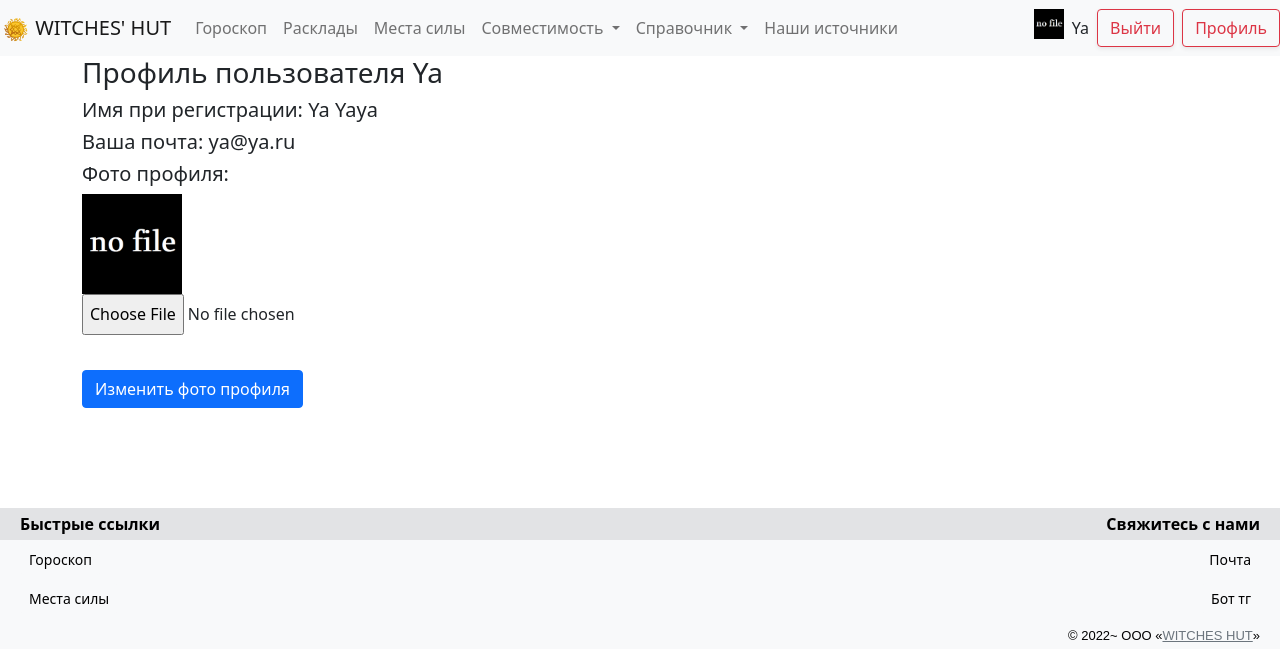
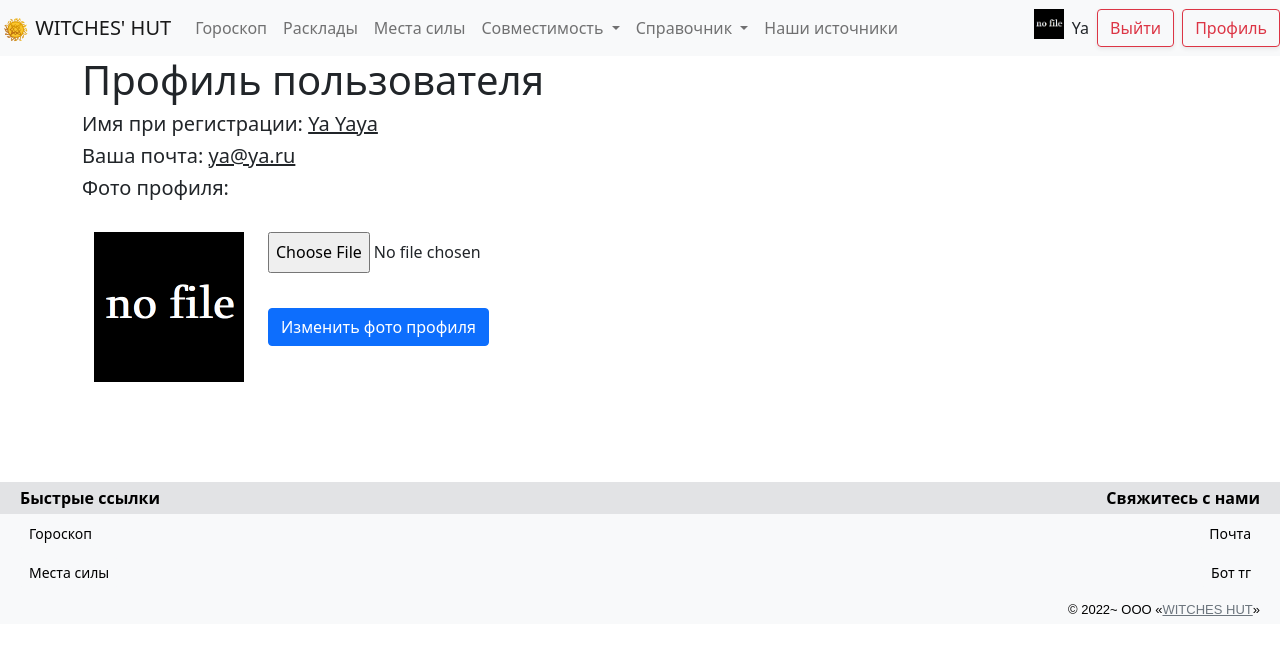
Before and after one commit to PinguinCake/witches-hut, a Flask app: page /profile in a window 1280 px wide. Shown: the top 649 px of the page. Run offline with Flask 2, Linux system fonts and the light colour scheme; a user stored in the database is signed in.

Commit message:
Update profile.html
design

```diff
--- a/templates/profile.html
+++ b/templates/profile.html
@@ -6,18 +6,25 @@
     <title>{{ title }}</title>
 </head>
 <body>
-    <h3>Профиль пользователя {{current_user.name}}</h3>
-    <h5>Имя при регистрации: {{ current_user.name }} {{ current_user.surname}}</h5>
-    <h5>Ваша почта: {{ current_user.email }}</h5>
+    <h4 class="display-6">Профиль пользователя</h4>
+    <h5>Имя при регистрации: <u>{{ current_user.name }} {{ current_user.surname}}</u></h5>
+    <h5>Ваша почта: <u>{{ current_user.email }}</u></h5>
     <h5>Фото профиля:</h5>
-    <img src="{{url_for('static', filename=photo)}}" width="100" height="100" alt="здесь должна была быть картинка, но не нашлась">
     <br>
-    <form class="login_form" method="post" enctype="multipart/form-data" style="line-height: 35px">
-        <div class="form-group">
-            <input type="file" class="form-control-file" id="photo" name="file">
+    <div class="container">
+        <div class="row row-cols-auto">
+            <div class="col">
+                <img src="{{url_for('static', filename=photo)}}" width="150" height="150" alt="здесь должна была быть картинка, но не нашлась">
+            </div>
+            <div class="col">
+                <form class="login_form" method="post" enctype="multipart/form-data" style="line-height: 35px">
+                    <div class="form-group">
+                        <input type="file" class="form-control-file" id="photo" name="file">
+                    </div>
+                    <br><a href="/profile"><button type="submit" class="btn btn-primary">Изменить фото профиля</button></a>
+                </form>
+            </div>
         </div>
-            <br><a href="/profile"><button type="submit" class="btn btn-primary">Изменить фото профиля</button></a>
-    </form>
-
+    </div>
 </body>
 {% endblock %}
```
